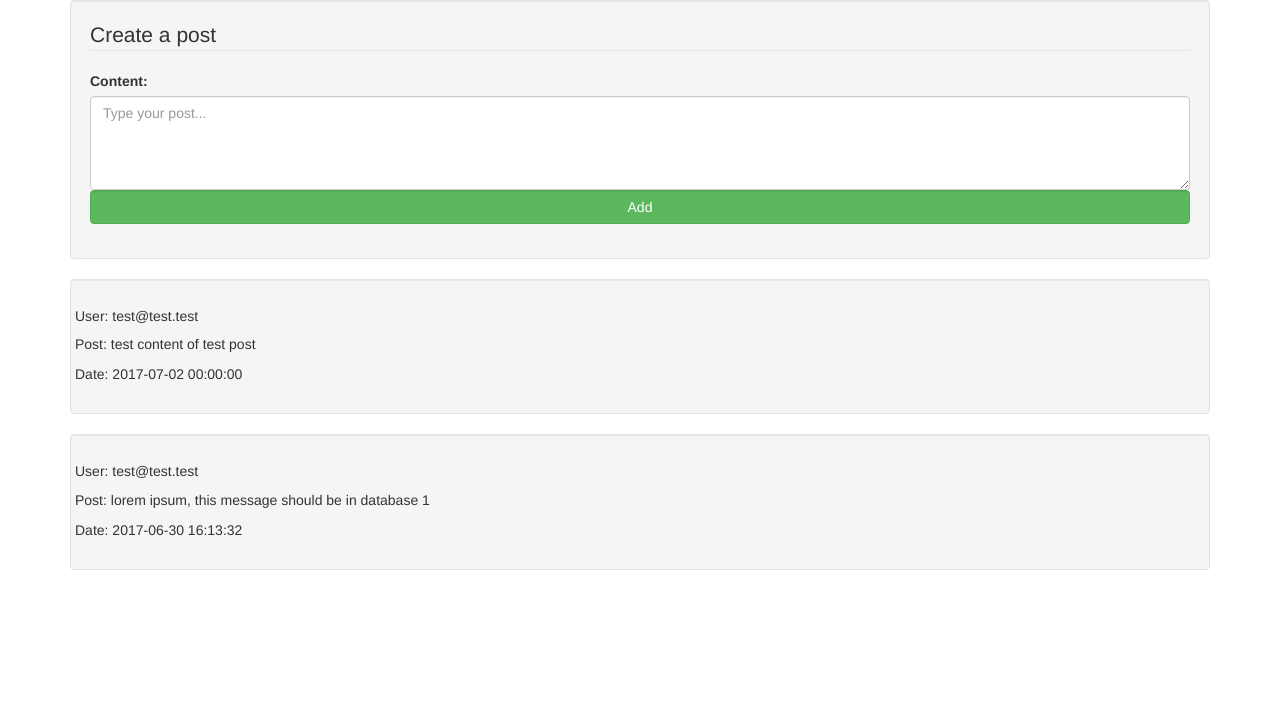
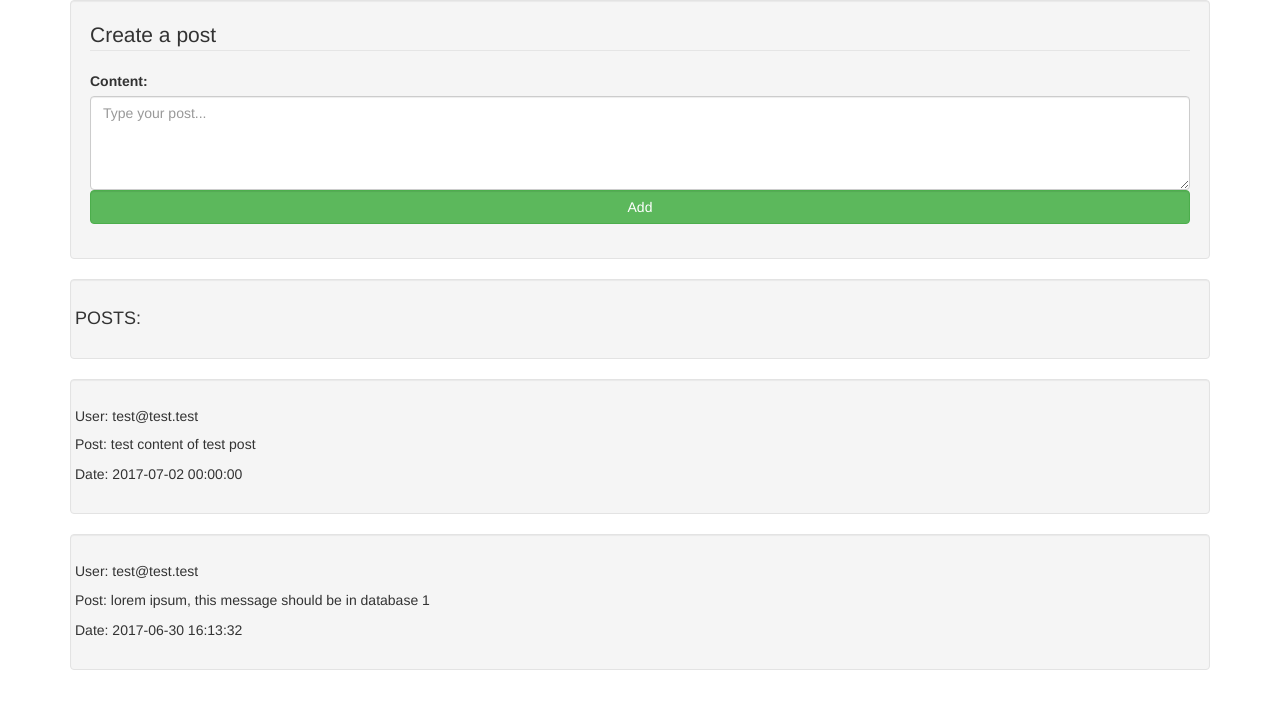
Before and after one commit to sweettirexkiller/myOwnSmallTwitter, a PHP site: page / in a window 1280 px wide. Shown: the top 709 px of the page. Run offline with PHP 8.4, Linux system fonts and the light colour scheme; data comes from the database, SQL or seed files in the repository.

Commit message:
added a header for html part where post are viewed

```diff
--- a/html/main/index.php
+++ b/html/main/index.php
@@ -46,6 +46,11 @@
                     }
                 }
             ?>
+            <div class="well">
+                <div class="row">
+                    <h4>POSTS:</h4>
+                </div>
+            </div>
             <?php
                 $allPosts = postWithEmail::loadAllPostsWithUserEmailOrderedByTime($conn);
                 foreach($allPosts as $postWithEmailObject){
```
